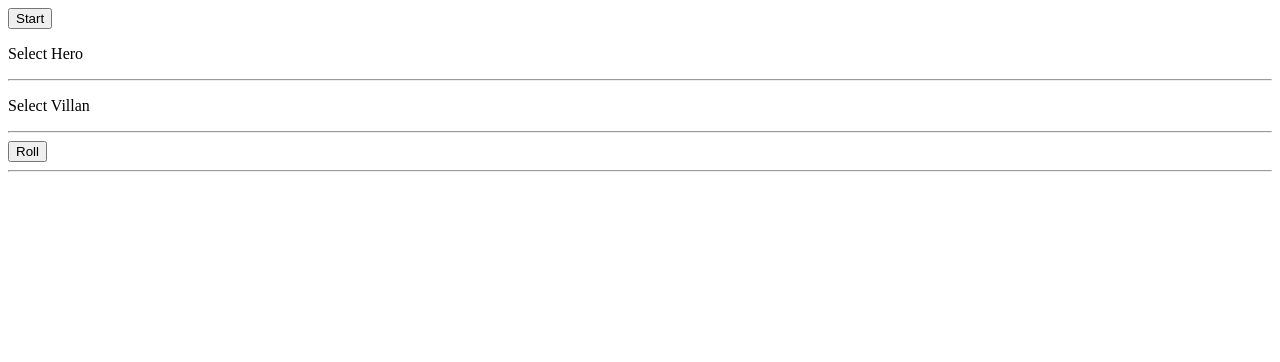
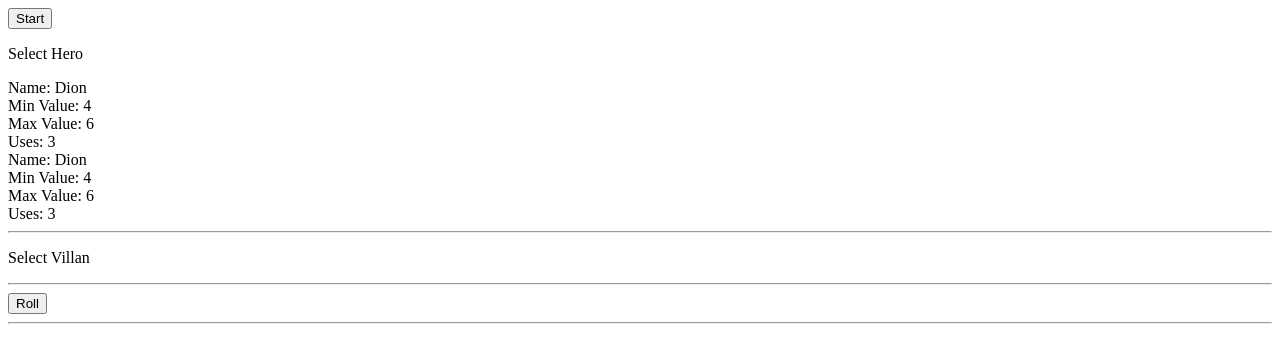
Before and after one commit to DionFinn/HeroFrontEnd, an Angular app: page / in a window 1280 px wide. Shown: the top 362 px of the page. Built offline with nearby package versions, Linux system fonts and the light colour scheme.

Commit message:
7 files modified, 4 added

```diff
--- a/src/app/Components/game/game.component.css
+++ b/src/app/Components/game/game.component.css
@@ -0,0 +1,4 @@
+.selected {
+  background-color: #cfd7dc !important;
+  color: lightblue;
+}
--- a/src/app/Components/game/game.component.html
+++ b/src/app/Components/game/game.component.html
@@ -1,7 +1,14 @@
 <button (click)="StartBtn()">Start</button>
 <p>Select Hero</p>
+
+<app-hero *ngFor="let hero of heroList" [hero]="hero" (click)="onSelectHero(hero)"
+    [class.selected]="hero === selectedHero">
+</app-hero>
+
 <hr>
+
 <p>Select Villan</p>
+
 <hr>
 <button (click)="RollBtn()">Roll</button>
 <hr>
--- a/src/app/Components/game/game.component.ts
+++ b/src/app/Components/game/game.component.ts
@@ -1,6 +1,8 @@
 import { Component, OnInit } from '@angular/core';
 import { Hero } from '../../Models/Hero';
 import { HeroComponent } from '../hero/hero.component';
+import { Villan } from '../../Models/Villan'
+import { VillanComponent } from '../villan/villan.component';
 
 @Component({
   selector: 'app-game',
@@ -8,7 +10,12 @@ import { HeroComponent } from '../hero/hero.component';
   styleUrls: ['./game.component.css']
 })
 export class GameComponent implements OnInit {
-  heroList: Hero [] = []
+  heroList: Hero [] = [{HeroID: 5, HeroName: "Dion", MinDice: 4, MaxDice: 6, Uses: 3},
+                       {HeroID: 5, HeroName: "Dion", MinDice: 4, MaxDice: 6, Uses: 3}];
+  villanList: Villan [] = [{VillanID: 2, VillanName: "Shano", AttackPoints: 5},
+                           {VillanID: 3, VillanName: "NotBad", AttackPoints: 5}];
+  selectedVillan: Villan;
+  selectedHero: Hero;
 
   constructor() { }
 
@@ -21,4 +28,12 @@ export class GameComponent implements OnInit {
 
   }
 
+  onSelectHero(hero: Hero){
+    this.selectedHero = hero;
+  }
+
+  onSelectVillan(villan: Villan){
+    this.selectedVillan = villan
+  }
+
 }
--- a/src/app/Components/hero/hero.component.css
+++ b/src/app/Components/hero/hero.component.css
@@ -0,0 +1,5 @@
+ .heroBox {
+  display: flex;
+  flex-direction: row;
+  box-sizing: border-box;
+}
--- a/src/app/Components/hero/hero.component.html
+++ b/src/app/Components/hero/hero.component.html
@@ -1,4 +1,9 @@
-{{hero.HeroName}}
-{{hero.MinDice}}
-{{hero.MaxDice}}
-{{hero.Uses}}
+<div class = "heroBox">
+Name: {{hero.HeroName}}
+<br>
+Min Value: {{hero.MinDice}}
+<br>
+Max Value: {{hero.MaxDice}}
+<br>
+Uses: {{hero.Uses}}
+</div>
--- a/src/app/Components/hero/hero.component.ts
+++ b/src/app/Components/hero/hero.component.ts
@@ -1,4 +1,4 @@
-import { Component, OnInit } from '@angular/core';
+import { Component, Input, OnInit } from '@angular/core';
 import { Hero } from '../../Models/Hero';
 
 @Component({
@@ -7,7 +7,7 @@ import { Hero } from '../../Models/Hero';
   styleUrls: ['./hero.component.css']
 })
 export class HeroComponent implements OnInit {
-  hero: Hero;
+  @Input() hero: Hero;
 
   constructor() { }
 
--- /dev/null
+++ b/src/app/Components/villan/villan.component.html
@@ -0,0 +1,5 @@
+<div class="villanBox">
+{{villan.VillanName}}
+<br>
+{{villan.AttackPoints}}
+</div>
--- /dev/null
+++ b/src/app/Components/villan/villan.component.ts
@@ -0,0 +1,16 @@
+import { Component, Input, OnInit } from '@angular/core';
+import { Villan } from '../../Models/Villan';
+
+@Component({
+  selector: 'app-villan',
+  templateUrl: './villan.component.html',
+  styleUrls: ['./villan.component.css']
+})
+export class VillanComponent implements OnInit {
+@Input() villan : Villan
+  constructor() { }
+
+  ngOnInit() {
+  }
+
+}
--- /dev/null
+++ b/src/app/Models/Villan.ts
@@ -0,0 +1,5 @@
+export class Villan {
+  VillanID: number;
+  VillanName: string;
+  AttackPoints: number;
+}
--- a/src/app/app.module.ts
+++ b/src/app/app.module.ts
@@ -6,13 +6,15 @@ import { AppComponent } from './app.component';
 import { HelloComponent } from './hello.component';
 import { HeroComponent } from './Components/hero/hero.component';
 import { GameComponent } from './Components/game/game.component';
+import { VillanComponent } from './Components/villan/villan.component';
 
 @NgModule({
   imports:      [ BrowserModule, FormsModule ],
   declarations: [ AppComponent,
                   HelloComponent,
                   HeroComponent,
-                  GameComponent],
+                  GameComponent,
+                  VillanComponent],
   bootstrap:    [ AppComponent ]
 })
 export class AppModule { }
```
Also changed, not shown: src/app/Components/villan/villan.component.css (added).
